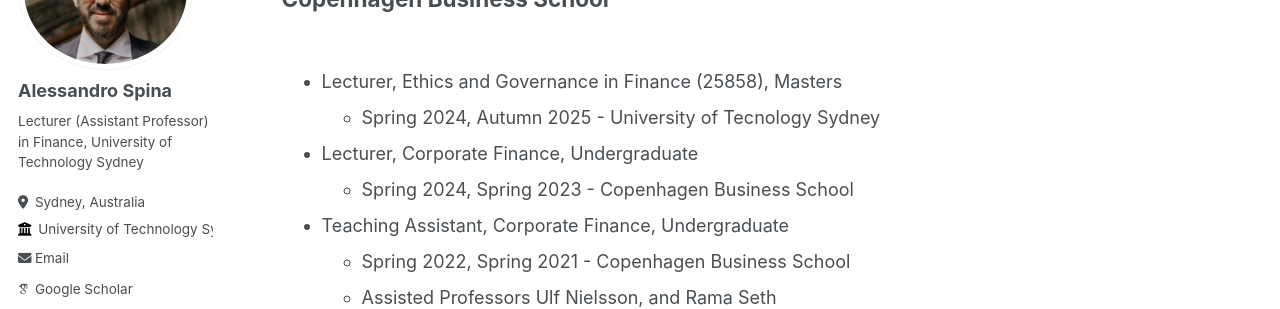
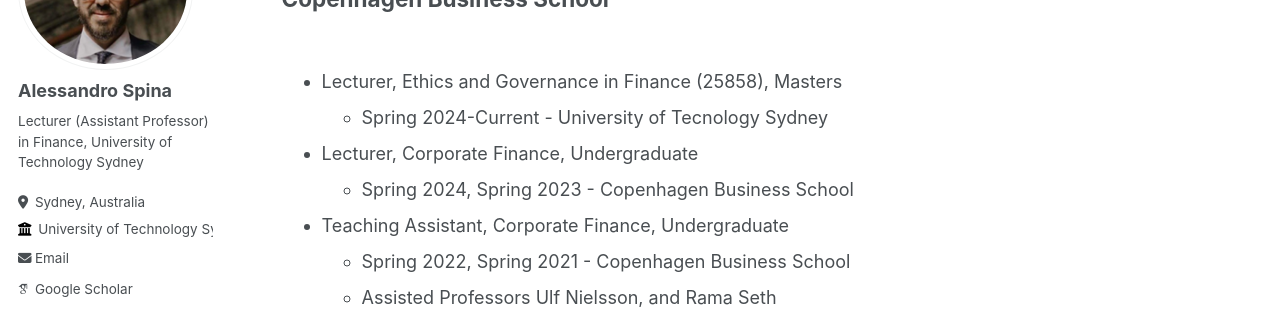
Before and after one commit to aspi6246/aspi6246.github.io, a Jekyll site: the page built from _pages/teaching.html, in a window 1280 px wide and 1147 px high. Shown: the part 194-503 px from the top of the window. Built offline with Jekyll 4.4.1, drawn with Linux system fonts in a browser that asks for light colours; some web fonts are replaced.

Commit message:
Update teaching.html

```diff
--- a/_pages/teaching.html
+++ b/_pages/teaching.html
@@ -12,7 +12,7 @@ author_profile: true
 <ul>
 <li>Lecturer, Ethics and Governance in Finance (25858), Masters </li>
     <ul>
-      <li>Spring 2024, Autumn 2025 - University of Tecnology Sydney </li>
+      <li>Spring 2024-Current - University of Tecnology Sydney </li>
     </ul>
 
  <li>Lecturer, Corporate Finance, Undergraduate </li>
```
